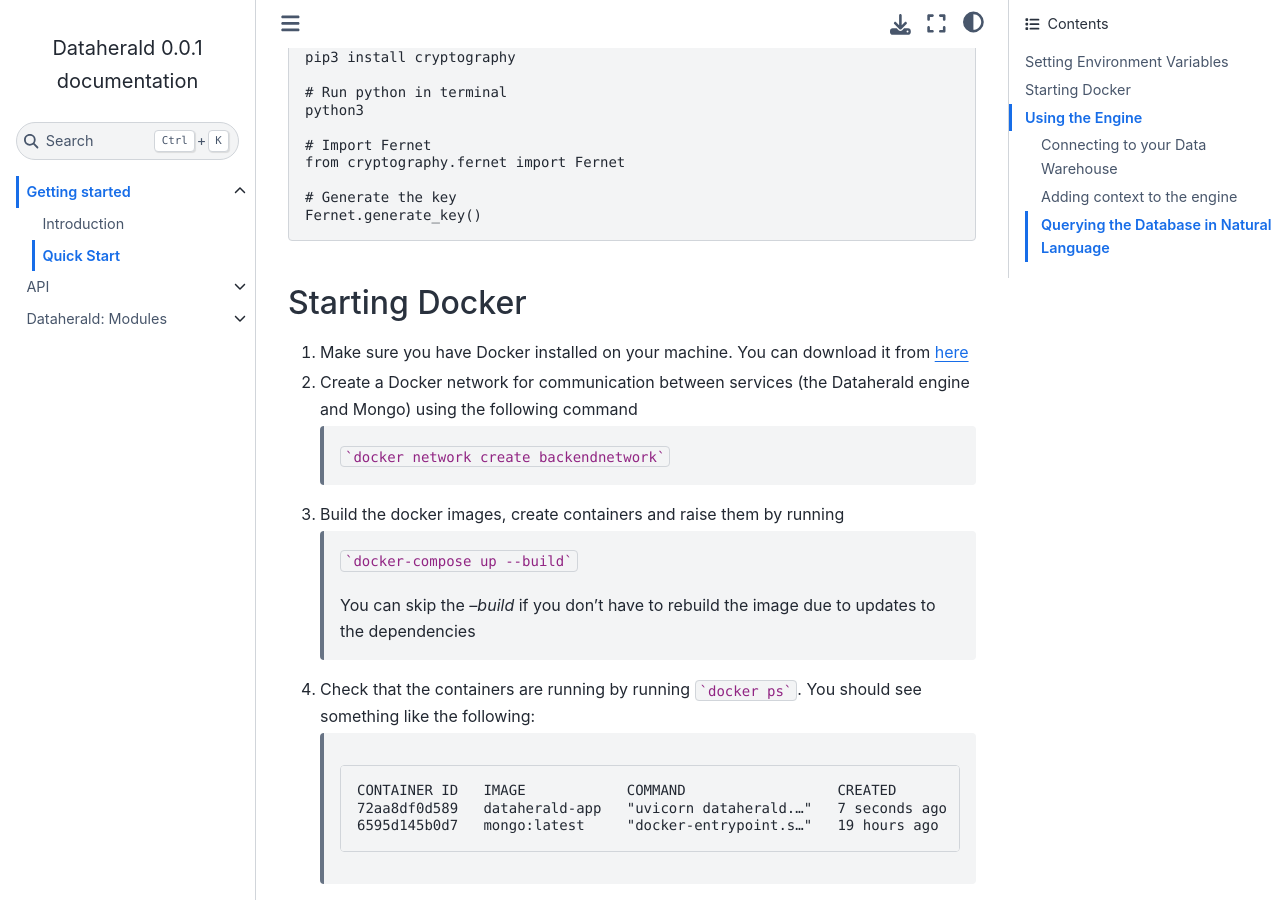
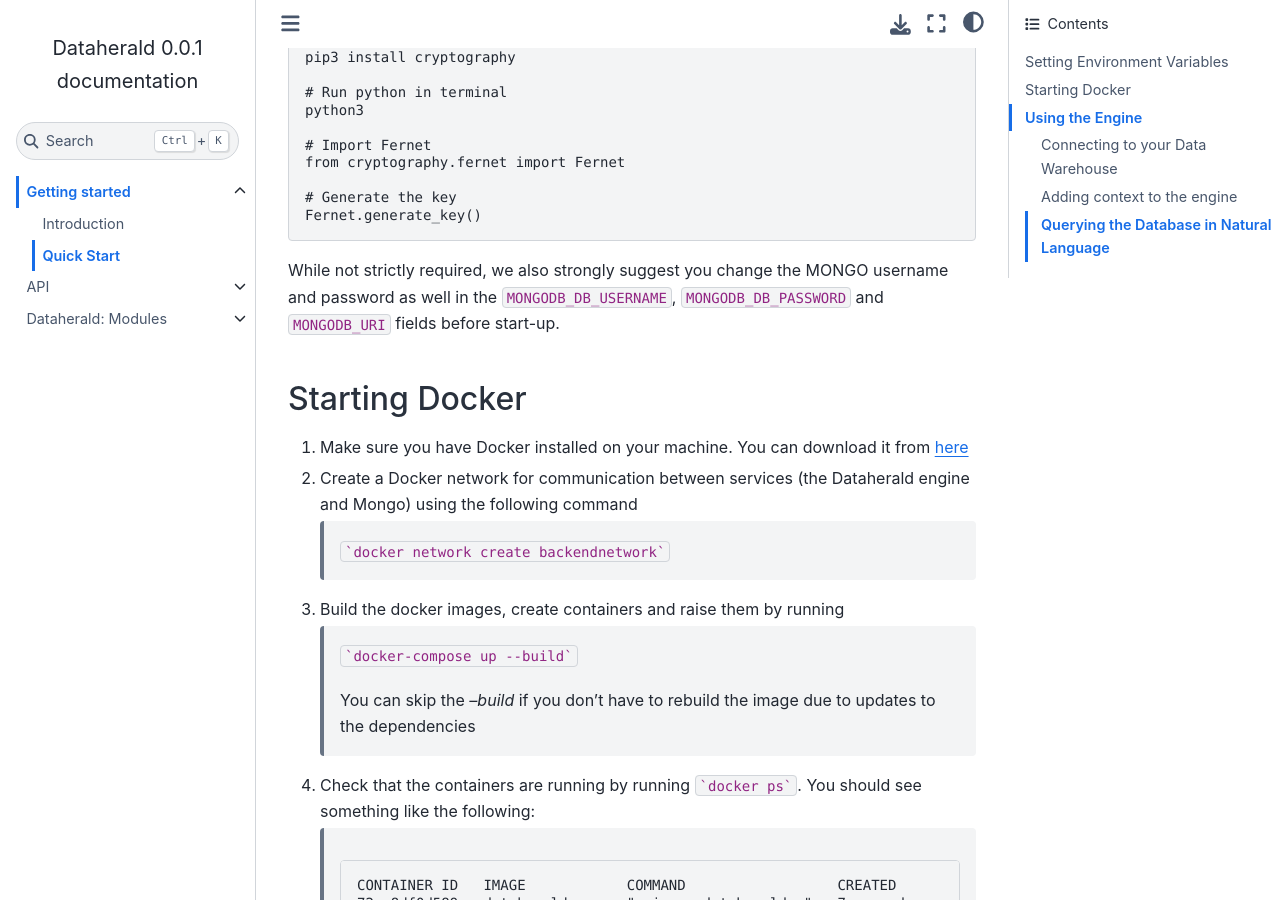
Before and after one commit to Dataherald/dataherald, a Sphinx documentation site: the page built from docs/quickstart.rst, in a window 1280 px wide and 900 px high, scrolled down 710 px. Built offline with Sphinx 7.4.7 and the Sphinx Book theme 1.1.4, drawn with Linux system fonts in a browser that asks for light colours.

Commit message:
bf/DH-4452 updated documentation and env.example for MONGO_URI

```diff
--- a/docs/quickstart.rst
+++ b/docs/quickstart.rst
@@ -39,6 +39,7 @@
     Fernet.generate_key()
 
 
+While not strictly required, we also strongly suggest you change the MONGO username and password as well in the ``MONGODB_DB_USERNAME``, ``MONGODB_DB_PASSWORD`` and ``MONGODB_URI`` fields before start-up.
 
 Starting Docker
 ----------------
```
Also changed, not shown: README.md (+14 -0 lines).
